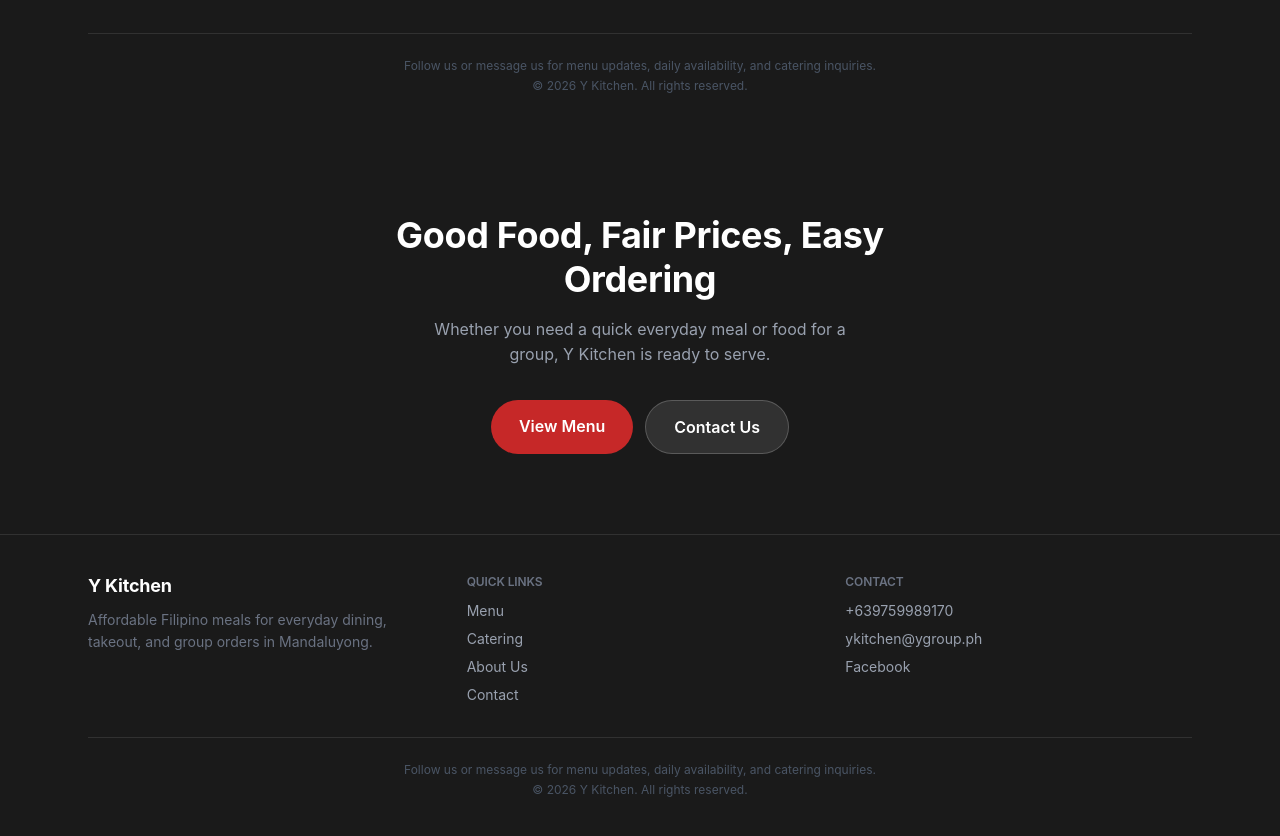
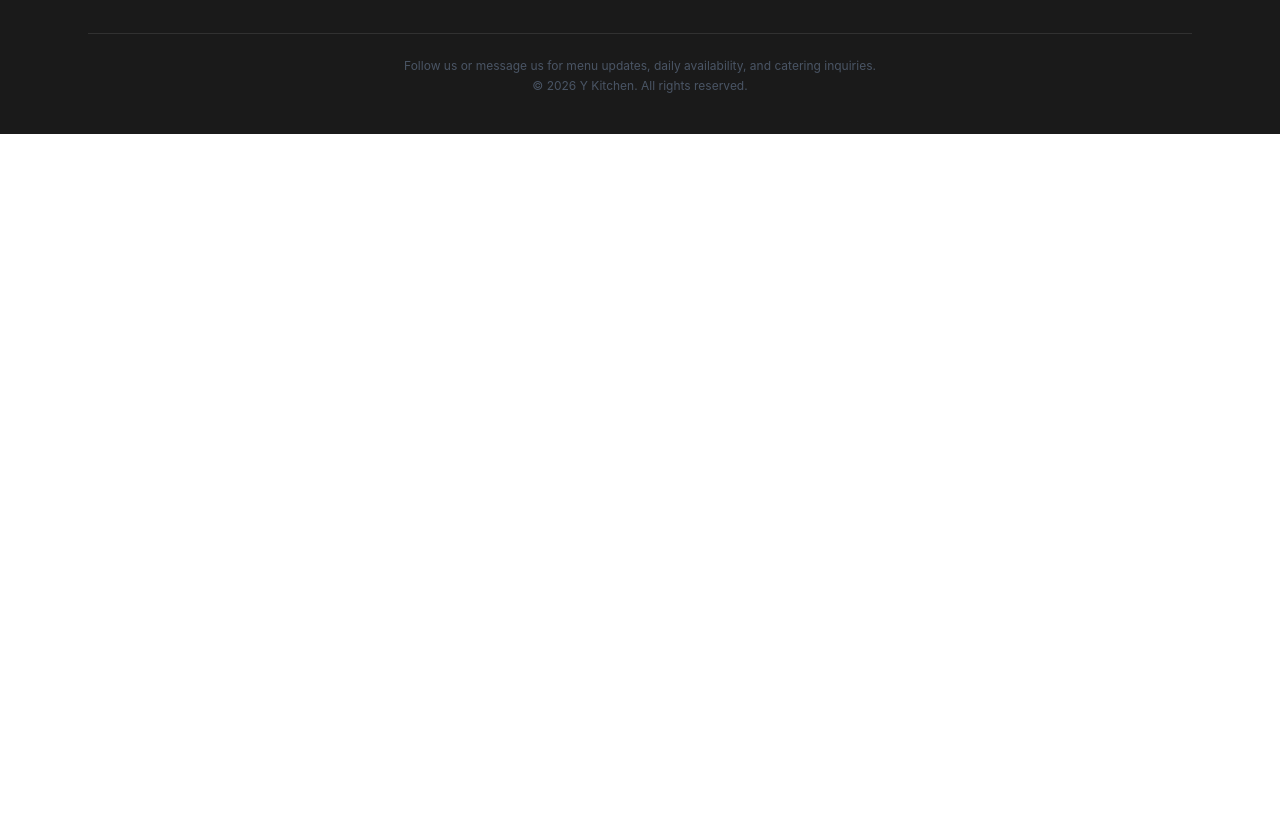
Before and after one commit to frankiemyw/kitchen, a Next.js app in the folder y-kitchen-website/: page / in a window 1280 px wide. Shown: the part 8520-9356 px from the top of the page. After the commit the page ends 8654 px from the top, so only its background shows below. Built offline with nearby package versions, Linux system fonts and the light colour scheme.

Commit message:
Update page.tsx

```diff
--- a/y-kitchen-website/src/app/page.tsx
+++ b/y-kitchen-website/src/app/page.tsx
@@ -30,7 +30,6 @@ export default function Home() {
         <FAQ />
         <CTAFooter />
       </main>
-      <CTAFooter />
     </>
   );
 }
```
